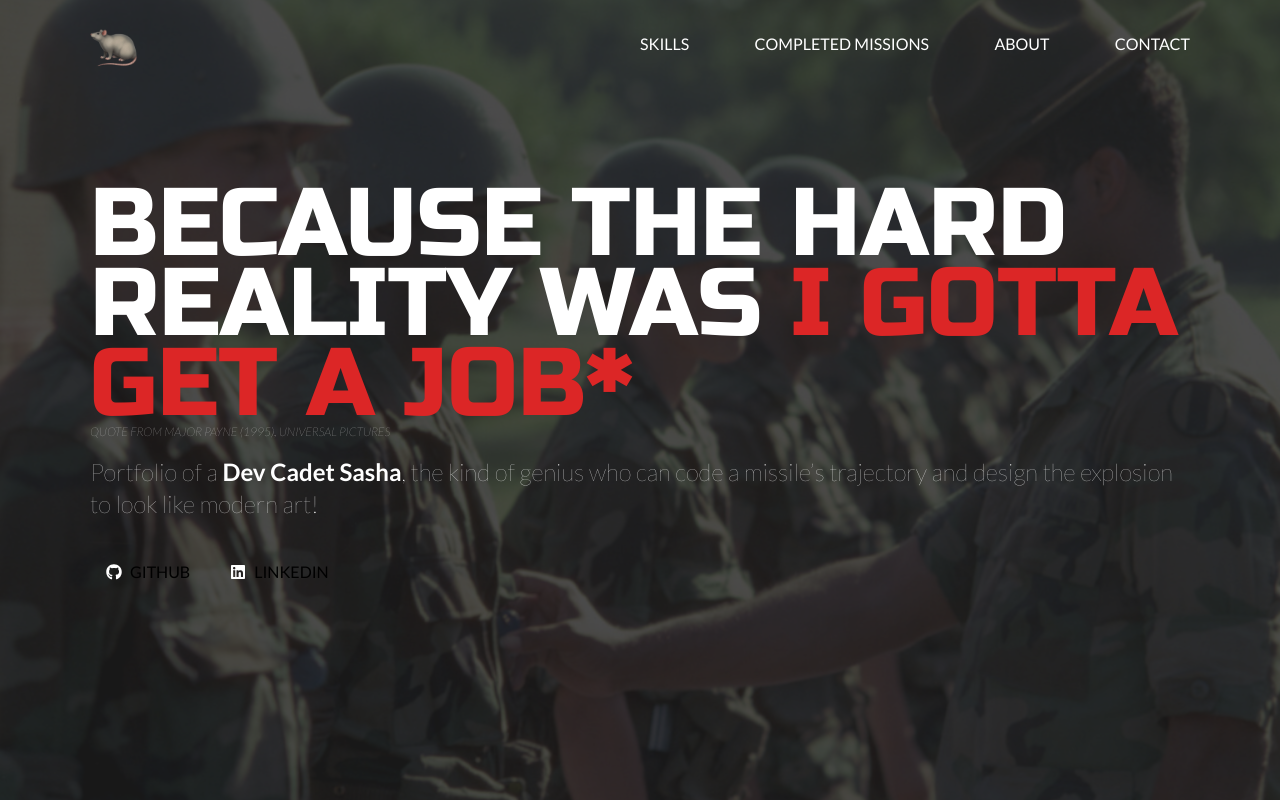
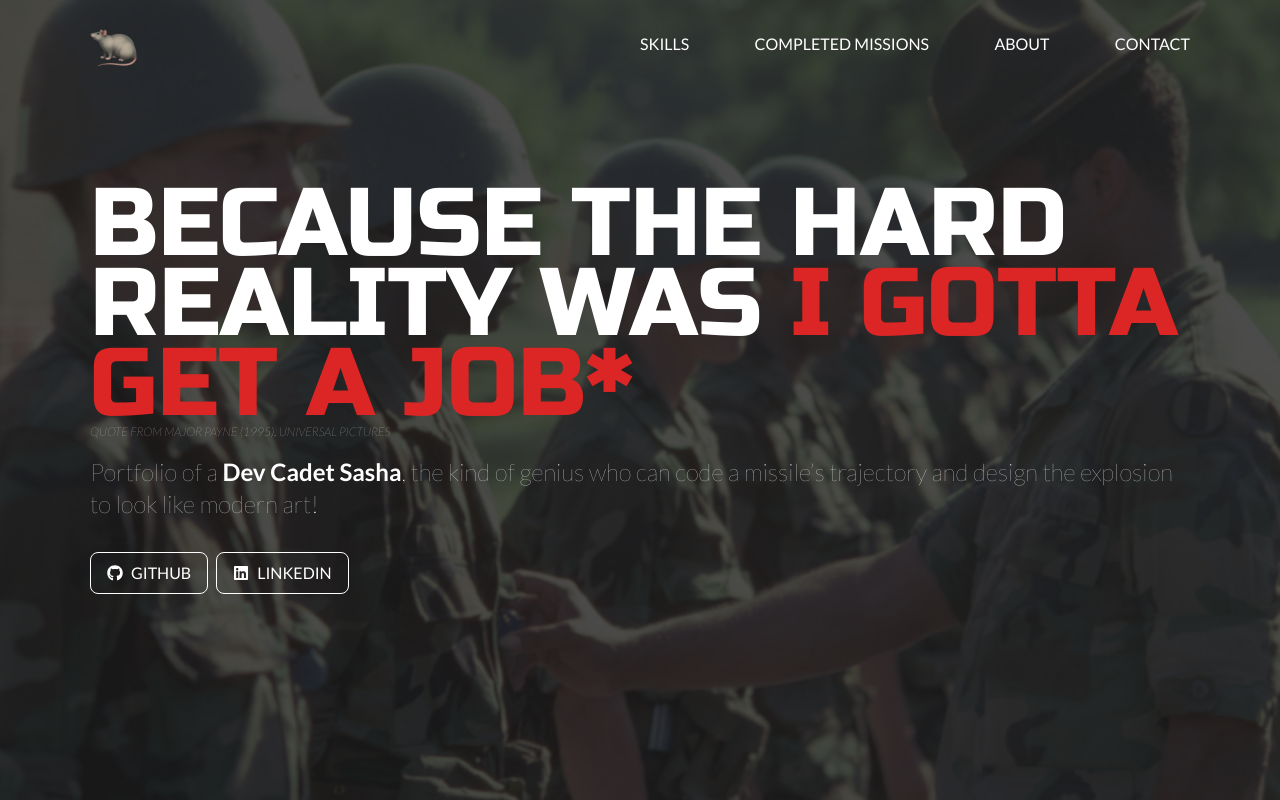
Before and after one commit to SeggyFault/SeggyFault.github.io, a React (Vite) app: page / in a window 1280 px wide. Built offline with nearby package versions, Linux system fonts and the light colour scheme.

Commit message:
fix: Button component styles in Hero

```diff
--- a/src/components/Hero.jsx
+++ b/src/components/Hero.jsx
@@ -9,8 +9,8 @@ const Hero = () => {
       <p className="text-xl text-white md:text-2xl font-extralight font-lato">Portfolio of a <span className="font-bold">Dev Cadet Sasha</span>, the kind of genius who can code a missile’s trajectory and design the explosion to look like modern art!</p>
 
       <div className="flex flex-col gap-2 mt-4 sm:flex-row">
-        <Button label="GitHub" href="https://github.com/SeggyFault" icon={FaGithub} />
-        <Button label="Linkedin" href="https://www.linkedin.com/in/omasiukevych/" icon={FaLinkedin} />
+        <Button label="GitHub" href="https://github.com/SeggyFault" icon={FaGithub} className="text-white border border-white hover:bg-red-600 hover:text-white hover:border-red-600" />
+        <Button label="Linkedin" href="https://www.linkedin.com/in/omasiukevych/" icon={FaLinkedin} className="text-white border border-white hover:bg-red-600 hover:text-white hover:border-red-600" />
       </div>
 
     </div>
```
